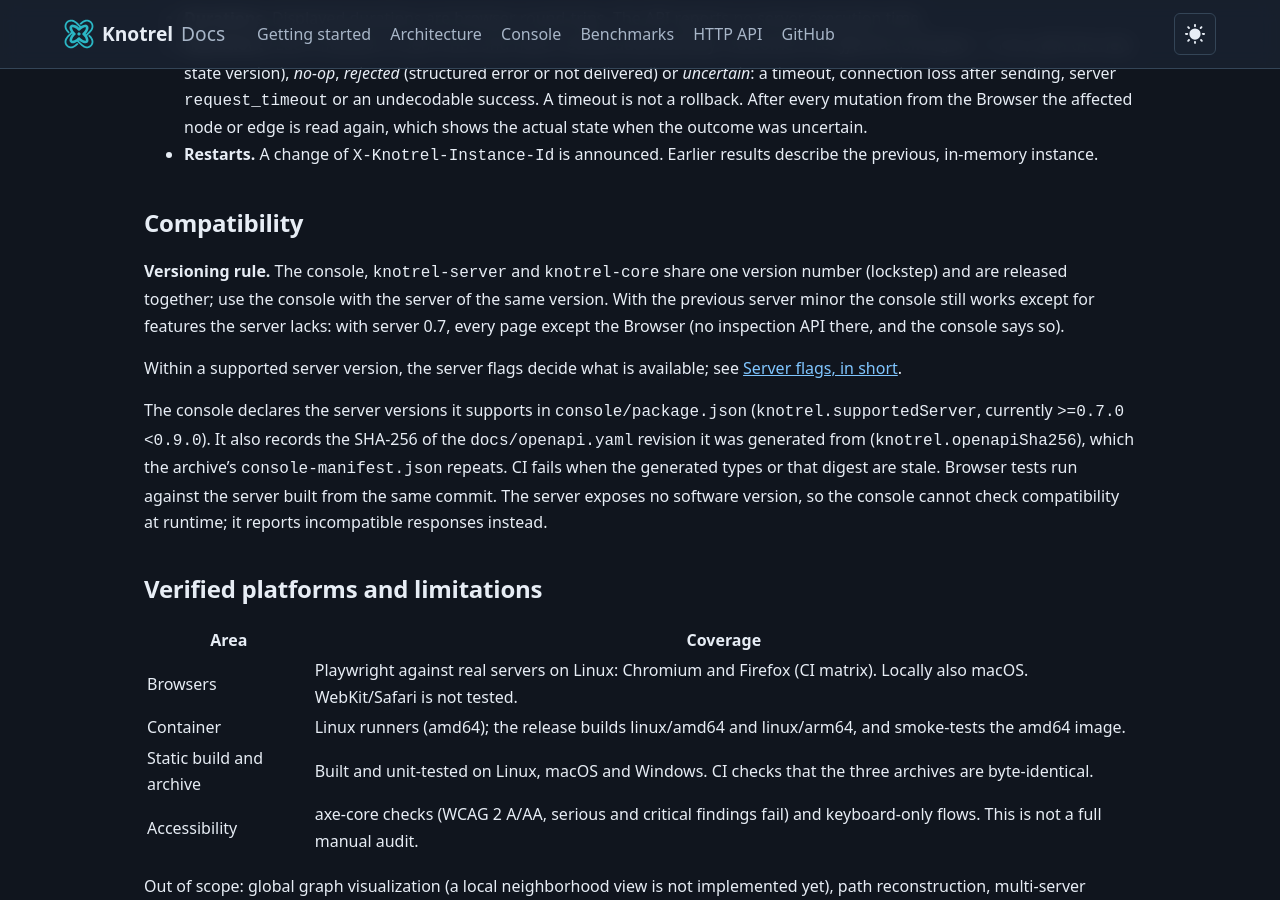
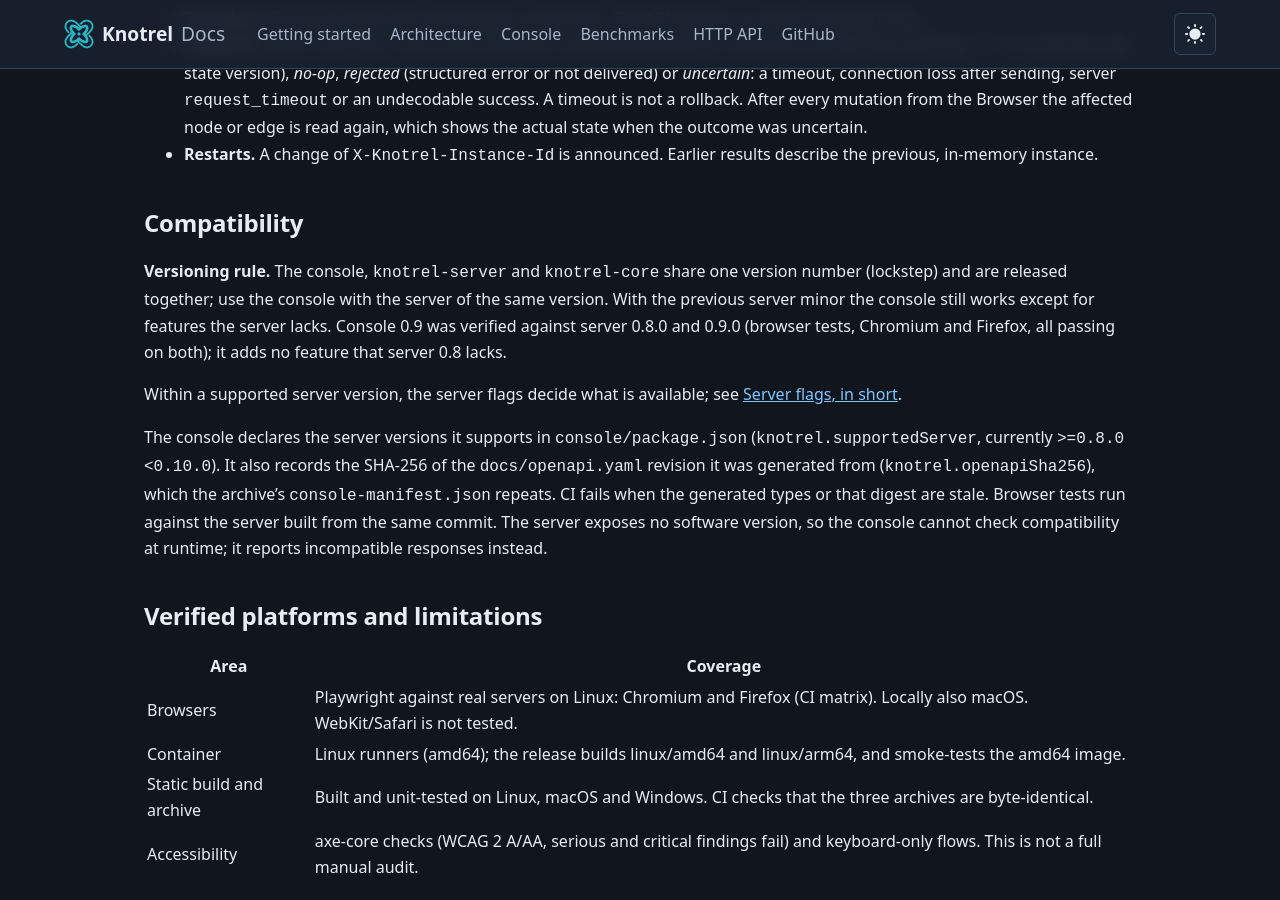
Before and after one commit to knotrel/knotrel, a Jekyll site: the page built from docs/console.md, in a window 1280 px wide and 900 px high, scrolled down 11708 px. Built offline with Jekyll 4.4.1, drawn with Linux system fonts in a browser that asks for light colours; our own code applies the rules of GitHub Pages for plain Markdown files.

Commit message:
chore: prepare v0.9.0 (version bump, console range, release notes draft)
- Lockstep version 0.9.0: workspace, knotrel-core dependency, feeder,
  console, OpenAPI info.version; console types regenerated.
- Console supportedServer >=0.8.0 <0.10.0, after the browser tests passed
  against the v0.9.0 candidate and the v0.8.0 server (Chromium, Firefox).
- Release notes DRAFT with the Q3 limitation, the new admission bound and
  the experimental KNOTREL_FEEDER_RESERVED_JOBS.
- Crate docs: "since 0.8" instead of a patch version.

Co-Authored-By: Claude Opus 5.5 <noreply@anthropic.com>

```diff
--- a/Cargo.toml
+++ b/Cargo.toml
@@ -3,7 +3,7 @@ members = ["crates/knotrel-core", "crates/knotrel-server"]
 resolver = "3"
 
 [workspace.package]
-version = "0.8.0"
+version = "0.9.0"
 edition = "2024"
 rust-version = "1.100.0"
 repository = "https://github.com/knotrel/knotrel"
@@ -11,7 +11,7 @@ license = "Elastic-2.0"
 publish = true
 
 [workspace.dependencies]
-knotrel-core = { path = "crates/knotrel-core", version = "0.8.0" }
+knotrel-core = { path = "crates/knotrel-core", version = "0.9.0" }
 # Default features without "tower-log": the server always installs a tracing
 # subscriber, so the `log` fallback in every tracing macro would be dead code.
 axum = { version = "0.8.9", default-features = false, features = ["form", "http1", "json", "matched-path", "original-uri", "query", "tokio", "tracing"] }
--- a/console/package.json
+++ b/console/package.json
@@ -1,6 +1,6 @@
 {
   "name": "@knotrel/console",
-  "version": "0.8.0",
+  "version": "0.9.0",
   "private": true,
   "description": "Knotrel operational console: a static React application distributed as a container image and a versioned static archive.",
   "license": "Elastic-2.0",
@@ -30,8 +30,8 @@
     "archive": "node scripts/package-static.mjs"
   },
   "knotrel": {
-    "supportedServer": ">=0.7.0 <0.9.0",
-    "openapiSha256": "d71c1a9ffc730466ece67b53ef88f04cee0721cd1b8e51861ff13f425210759a"
+    "supportedServer": ">=0.8.0 <0.10.0",
+    "openapiSha256": "547756db76bf82a9dce58bd70d89add7ed38c712c6a40a5a5adbddee7ce0331e"
   },
   "devDependencies": {
     "@axe-core/playwright": "4.14.0",
--- a/docs/console.md
+++ b/docs/console.md
@@ -331,14 +331,15 @@ what needs attention.
 **Versioning rule.** The console, `knotrel-server` and `knotrel-core` share
 one version number (lockstep) and are released together; use the console with
 the server of the same version. With the previous server minor the console
-still works except for features the server lacks: with server 0.7, every page
-except the Browser (no inspection API there, and the console says so).
+still works except for features the server lacks. Console 0.9 was verified
+against server 0.8.0 and 0.9.0 (browser tests, Chromium and Firefox, all
+passing on both); it adds no feature that server 0.8 lacks.
 
 Within a supported server version, the server flags decide what is available;
 see [Server flags, in short](#server-flags-in-short).
 
 The console declares the server versions it supports in
-`console/package.json` (`knotrel.supportedServer`, currently `>=0.7.0 <0.9.0`).
+`console/package.json` (`knotrel.supportedServer`, currently `>=0.8.0 <0.10.0`).
 It also records the SHA-256 of the `docs/openapi.yaml` revision it was
 generated from (`knotrel.openapiSha256`), which the archive's
 `console-manifest.json` repeats. CI fails when the generated types or that
--- a/docs/openapi.yaml
+++ b/docs/openapi.yaml
@@ -1,7 +1,7 @@
 openapi: 3.1.0
 info:
   title: Knotrel HTTP API
-  version: 0.8.0
+  version: 0.9.0
   description: |
     REST API for Knotrel, an in-memory dynamic graph connectivity service.
 
--- a/integrations/postgres-feeder/Cargo.toml
+++ b/integrations/postgres-feeder/Cargo.toml
@@ -1,6 +1,6 @@
 [package]
 name = "knotrel-pg-feeder"
-version = "0.8.0"
+version = "0.9.0"
 edition = "2024"
 rust-version = "1.100.0"
 license = "Elastic-2.0"
```
Also changed, not shown: docs/releases/v0.9.0-release-notes.md (added, +123 -0 lines), docs/releases/v1.0-readiness.md (+6 -6 lines), console/README.md, crates/knotrel-core/README.md, crates/knotrel-server/README.md, 5 other files.
